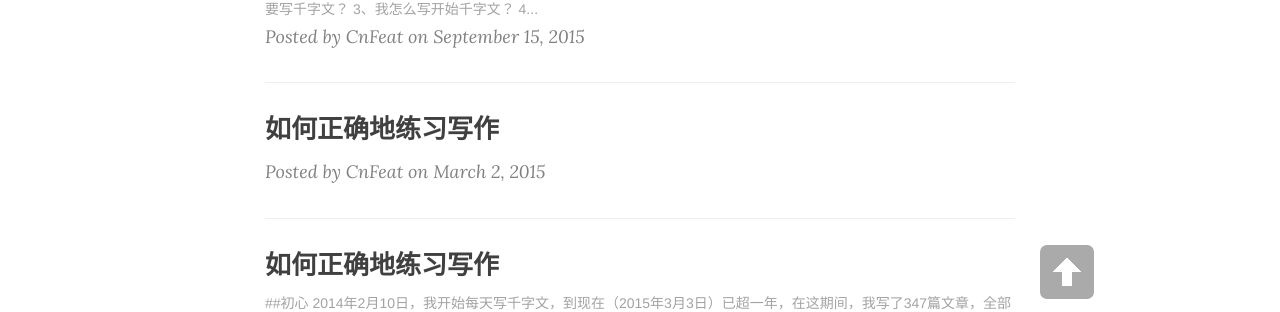
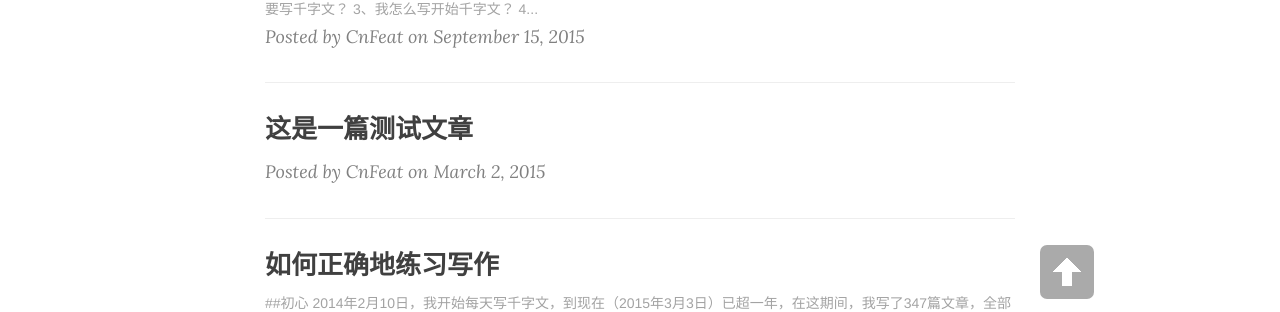
Before and after one commit to yangyangxian/yangyangxian.github.io, a Jekyll site: the page built from index.html, in a window 1280 px wide. Shown: the part 571-883 px from the top of the page. Built offline with Jekyll 4.4.1, drawn with Linux system fonts in a browser that asks for light colours; nearby versions of some CDN libraries; the list of posts is cut into pages by our own code.

Commit message:
Modify the new post

```diff
--- a/_posts/2017-07-18-test.md
+++ b/_posts/2017-07-18-test.md
@@ -1,10 +1,9 @@
 ---
 layout: post
-
-title: 如何正确地练习写作
+title: 这是一篇测试文章
 date: 2015-3-02
 categories: blog
-tags: [总结,知识管理]
+tags: [其他]
 description: 通告一下，我已不再每天写千字文，准备采用以下的方法进行练习，由于文章篇幅较长，链接较多，建议到简书或博客进行阅读。
 ---
 
```
